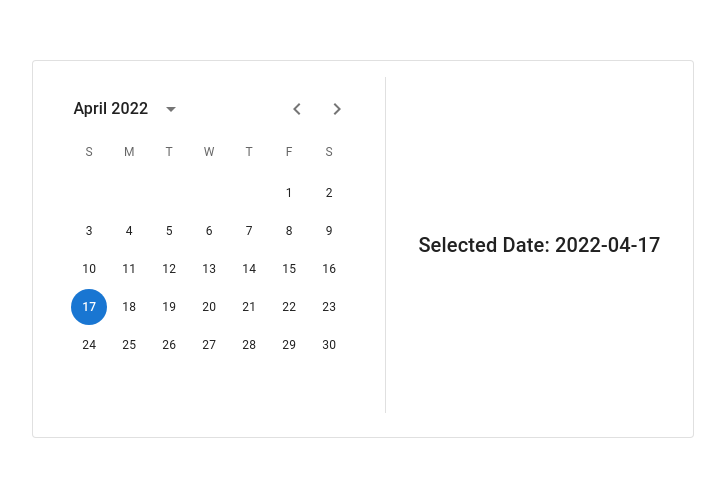
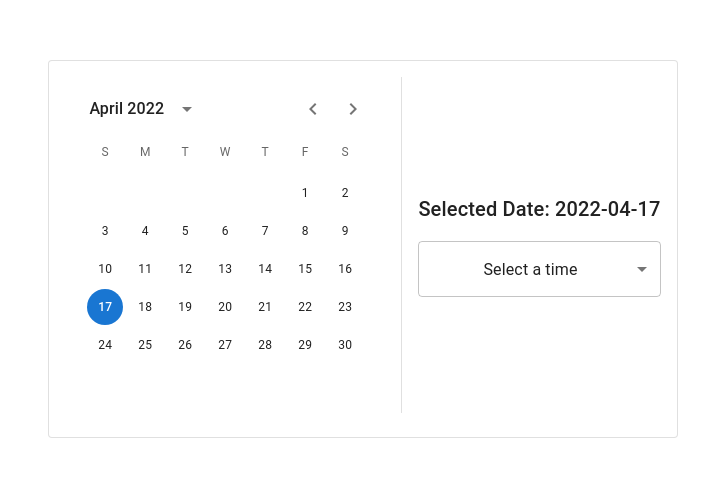
Before and after one commit to hasnainn19/ResidentsPath, a React (Vite) app: page /BookingPage in a window 1280 px wide. Shown: the part 151-628 px from the top of the page, without its empty margins (277-1002 px from the left). Built offline with nearby package versions, Linux system fonts and the light colour scheme.

Commit message:
Add dropdown of appointment times

```diff
--- a/src/pages/BookingPage.tsx
+++ b/src/pages/BookingPage.tsx
@@ -1,38 +1,83 @@
-import React from 'react';
+import React, {useState, useEffect } from 'react';
 import dayjs, { Dayjs } from 'dayjs';
 import {
-  Grid,
-  Box,
-  TextField,
-  Button,
-  styled,
   Card,
   CardContent,
-  CardActions,
   Typography,
   Divider,
-  Stack
+  Stack,
+  Box,
+  Select,
+  MenuItem
 } from '@mui/material';
 import { DateCalendar, LocalizationProvider } from '@mui/x-date-pickers';
 import { AdapterDayjs } from '@mui/x-date-pickers/AdapterDayjs';
 
 const BookingPage = () => {
-    const [dateValue, setDateValue] = React.useState<Dayjs | null>(dayjs('2022-04-17'));
+    const [dateValue, setDateValue] = useState<Dayjs | null>(dayjs('2022-04-17'));
+    const [selectedTime, setSelectedTime] = useState("");
+    const [unavailableTimes, setUnavailableTimes] = useState([]);
 
-    return (
+    // Generate 30-minute slots (9am–5pm)
+    const generateTimes = () => {
+        const times: string[] = [];
+        for (let hour = 9; hour < 17; hour++) {
+        times.push(`${hour.toString().padStart(2, "0")}:00`);
+        times.push(`${hour.toString().padStart(2, "0")}:30`);
+        }
+        return times;
+    };
+
+    const allTimes = generateTimes();
+
+    const availableTimes = allTimes.filter(
+        (time) => !unavailableTimes.includes(time)
+    );
+
+    // Reset selected time if it becomes unavailable
+    useEffect(() => {
+        if (!availableTimes.includes(selectedTime)) {
+        setSelectedTime("");
+        }
+    }, [availableTimes]);
+
+
+        return (
 
         <Card variant="outlined" >
             <CardContent>
                 <Stack direction="row" spacing={2} alignItems="center">
+                    {/* LEFT SIDE */}
                     <LocalizationProvider dateAdapter={AdapterDayjs}>
                         <DateCalendar value={dateValue} onChange={(newValue) => setDateValue(newValue)} />
                     </LocalizationProvider>
 
                     <Divider orientation="vertical" flexItem />
 
-                    <Typography variant="h6" component="div" sx={{ padding: 2 }}>
-                        Selected Date: {dateValue ? dateValue.format('YYYY-MM-DD') : 'None'}
-                    </Typography>
+                    {/* RIGHT SIDE */}
+                    <Box display="flex" flexDirection="column" gap={2} minWidth={200}>
+                        <Typography variant="h6">
+                        Selected Date:{" "}
+                        {dateValue ? dateValue.format("YYYY-MM-DD") : "None"}
+                        </Typography>
+
+                        <Select
+                        value={selectedTime}
+                        onChange={(e) => setSelectedTime(e.target.value)}
+                        displayEmpty
+                        fullWidth
+                        >
+                        <MenuItem value="" disabled>
+                            Select a time
+                        </MenuItem>
+
+                        {availableTimes.map((time) => (
+                            <MenuItem key={time} value={time}>
+                            {time}
+                            </MenuItem>
+                        ))}
+                        </Select>
+                    </Box>
                 </Stack>
             </CardContent>
 
```
